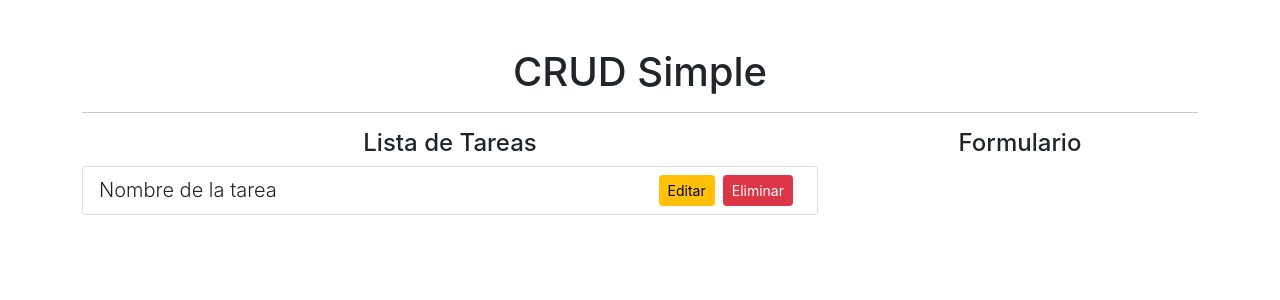
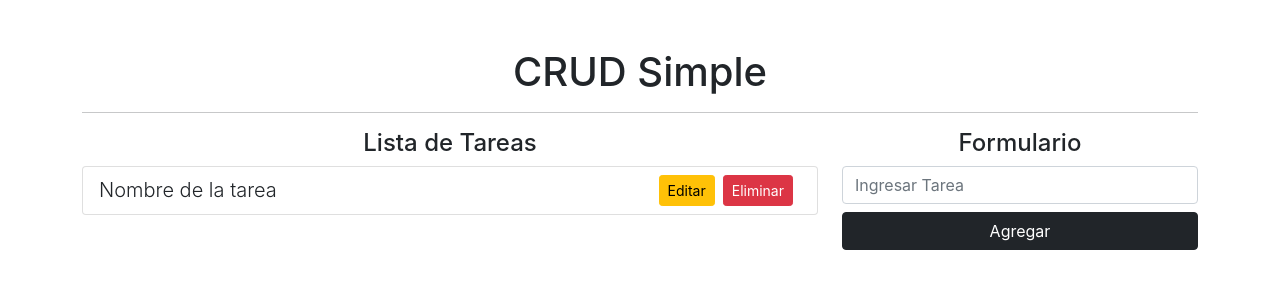
Before and after one commit to MiguelDominguezSanchez/crud-simple-udemy, a React (Create React App) app: page / in a window 1280 px wide. Shown: the top 300 px of the page. Built offline with nearby package versions, Linux system fonts and the light colour scheme; the HTML template or start-up script is replaced by a standard one.

Commit message:
38. Formulario y Generador de IDS (shortid)

```diff
--- a/package.json
+++ b/package.json
@@ -9,6 +9,7 @@
     "react": "^17.0.1",
     "react-dom": "^17.0.1",
     "react-scripts": "4.0.1",
+    "shortid": "^2.2.16",
     "web-vitals": "^0.2.4"
   },
   "scripts": {
--- a/src/App.jsx
+++ b/src/App.jsx
@@ -1,6 +1,27 @@
 import React from 'react';
+import shortid from 'shortid';
 
 function App() {
+
+  const [tarea, setTarea] = React.useState('')
+  const [tareas, setTareas] = React.useState([])
+
+  const agregarTarea = e => {
+    e.preventDefault()
+    if(!tarea.trim()){
+      console.log('Elemento Vacio')
+      return
+    }
+    console.log(tarea)
+
+    setTareas([
+      ...tareas,
+      {id: shortid.generate(), nombreTarea:tarea}
+    ])
+
+    setTarea('')
+  }
+
 	return (
 		<div className="container mt-5">
       <h1 className="text-center">CRUD Simple</h1>
@@ -18,6 +39,16 @@
             </div>
           <div className="col-4">
           <h4 className="text-center">Formulario</h4>
+          <form onSubmit={agregarTarea} >
+          <input
+          type="text"
+          className="form-control mb-2"
+          placeholder="Ingresar Tarea"
+          onChange={ e => setTarea(e.target.value) }
+          value={tarea}
+          />
+          <button className="btn btn-dark w-100" type="submit">Agregar</button>
+          </form>
           </div>
         </div>
 		</div>
```
Also changed, not shown: 2 other files (tests, documents, lock files or other folders).
